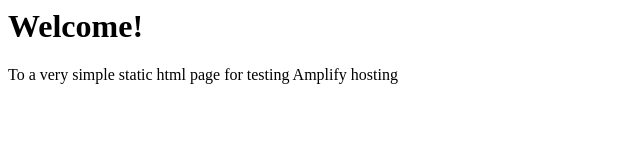
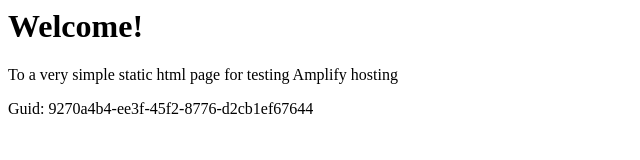
Before and after one commit to amplify-github-test-hkg/Github-PR-Commit-Integration-Test-DoNotTouch-Gith-OKSLNVO2-v1-preprod-ap-east-1, a website: page src/index.html in a window 1280 px wide. Shown: the whole page, without its empty margins (0-640 px from the left). Drawn offline with Linux system fonts and the light colour scheme.

Commit message:
commit from integ tests

```diff
--- a/src/index.html
+++ b/src/index.html
@@ -1,3 +1,5 @@
+
+
 <html lang="en">
 
 <head>
@@ -10,6 +12,6 @@
 <body>
     <h1>Welcome!</h1>
     <p>To a very simple static html page for testing Amplify hosting</p>
-</body>
+    <p>Guid: 9270a4b4-ee3f-45f2-8776-d2cb1ef67644</p></body>
 
 </html>
```
